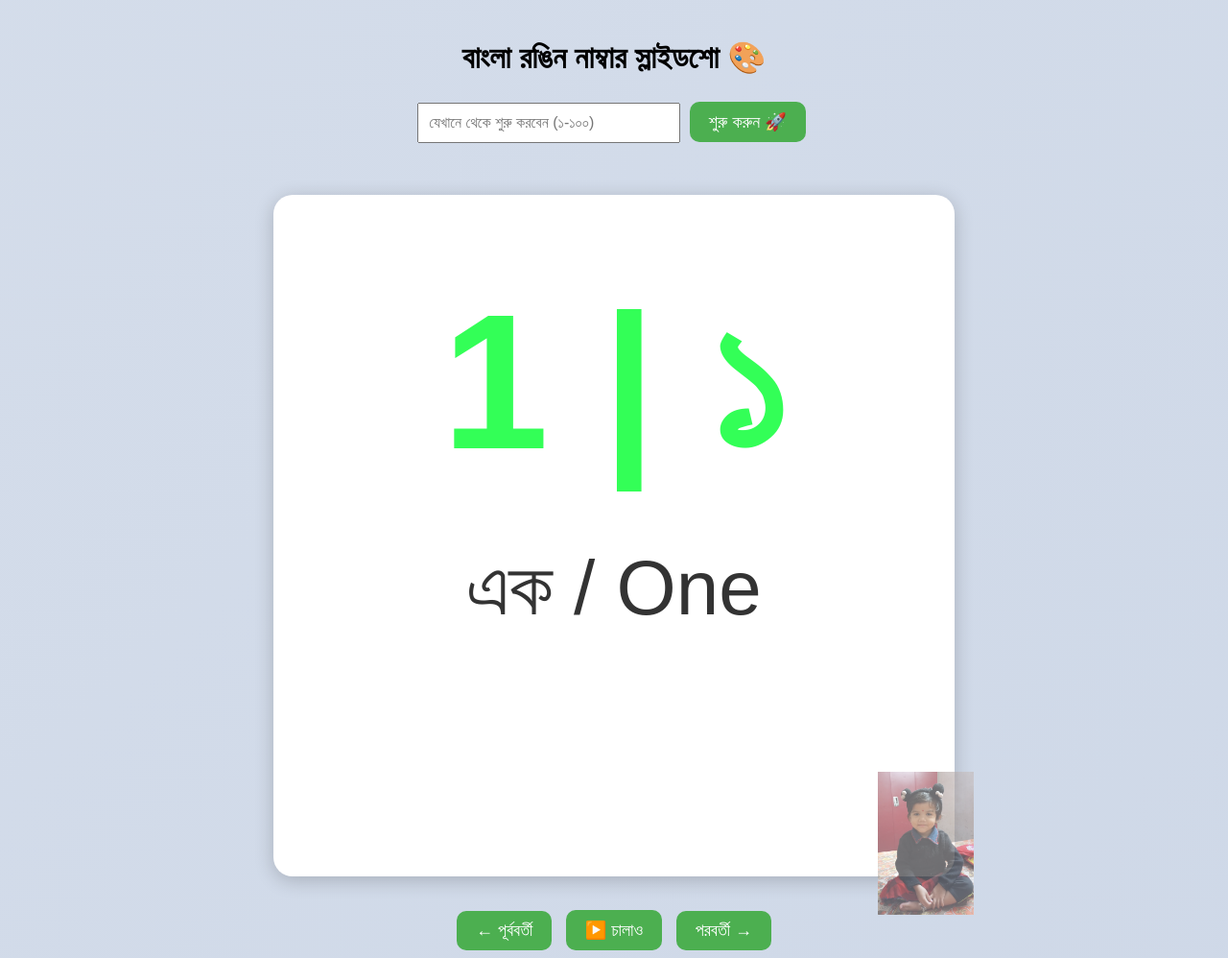
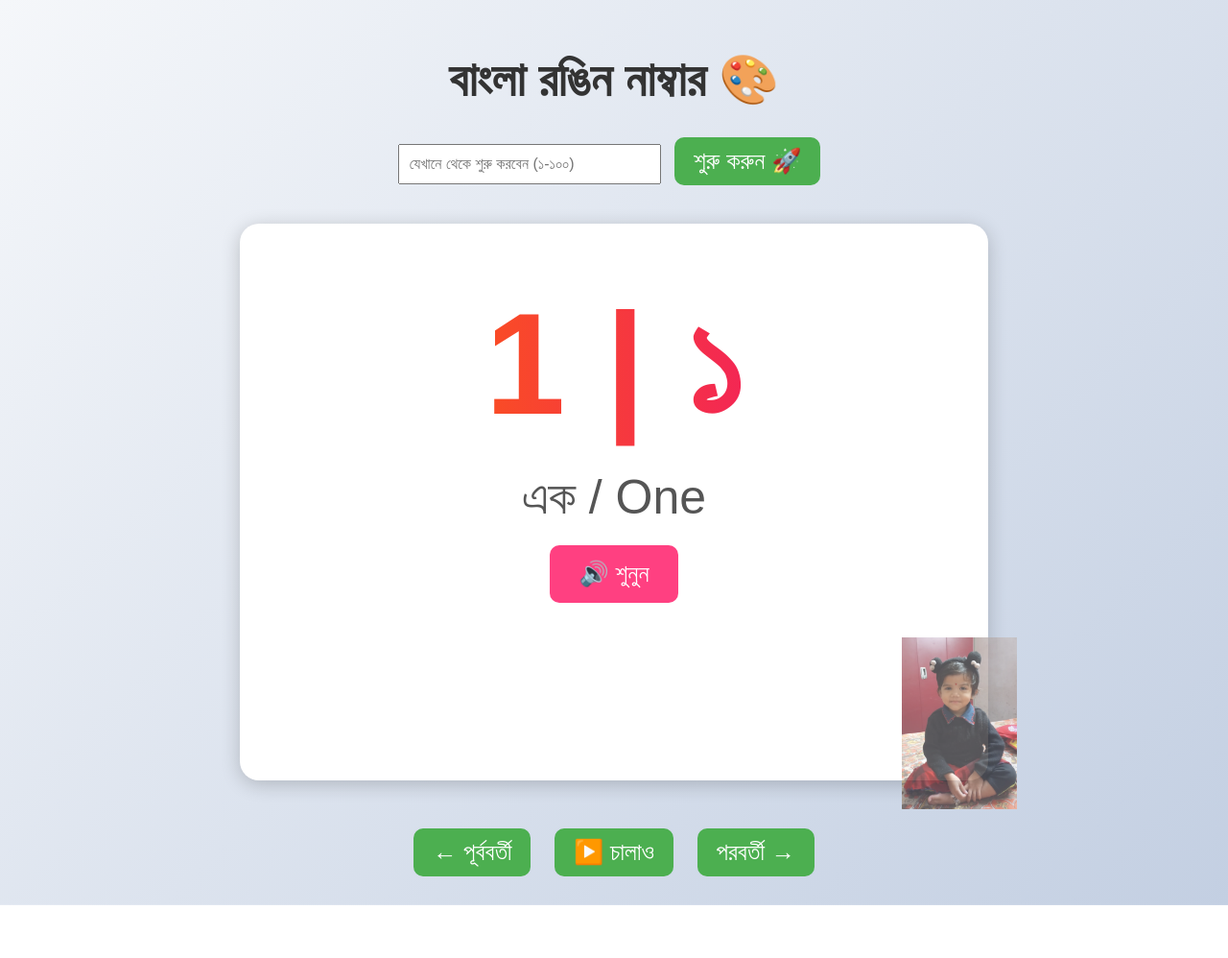
Before and after one commit to Mohan-25-oss/Number-Slides, a plain HTML site: page index.html in a window 1280 px wide. Shown: the whole page at 96% size. After the commit the page ends 943 px from the top, so only its background shows below. Drawn offline with Linux system fonts and the light colour scheme.

Commit message:
audio button updated

```diff
--- a/index.html
+++ b/index.html
@@ -1,4 +1,4 @@
-    <!DOCTYPE html>
+    <!-- <!DOCTYPE html>
     <html lang="bn">
     <head>
     <meta charset="UTF-8">
@@ -26,7 +26,7 @@
         background: white;
         box-shadow: 0 4px 20px rgba(0,0,0,0.2);
         display: inline-block;
-        min-width: 650px;
+        min-width: 700px;
         min-height: 650px;
         transition: all 0.5s ease;
         position: relative;
@@ -34,21 +34,21 @@
         .numbers {
         font-size: 200px;
         font-weight: bold;
-        margin-top: 50px;
+        margin-top: 70px;
         margin-bottom: 50px;
         }
         .names {
-        font-size: 80px;
+        font-size: 60px;
         color: #333333;
         margin-top: 50px;
         }
         .controls {
-        margin-top: 30px;
+        margin-top: 40px;
         }
         button {
         padding: 10px 20px;
-        margin: 5px;
-        font-size: 18px;
+        margin: 10px;
+        font-size: 35px;
         border: none;
         border-radius: 10px;
         background-color: #4CAF50;
@@ -190,11 +190,10 @@
     </script>
 
     </body>
-    </html>
+    </html> -->
 
 
 
-<!--
     <!DOCTYPE html>
     <html lang="bn">
     <head>
@@ -202,39 +201,69 @@
     <title>বাংলা রঙিন নাম্বার ১-১০০</title>
     <style>
         body {
-        background: linear-gradient(to right, #dfe9f3, #ffffff);
+            margin: 0;
+            padding: 20px;
             font-family: 'Arial', sans-serif;
             text-align: center;
-        margin: 0;
-        padding: 20px;
+            min-height: 100vh;
+            background: linear-gradient(135deg, #f5f7fa 0%, #c3cfe2 100%);
+            animation: gradientAnimation 15s ease infinite;
+        }
+        @keyframes gradientAnimation {
+            0% {background-position: 0% 50%;}
+            50% {background-position: 100% 50%;}
+            100% {background-position: 0% 50%;}
+        }
+        h1 {
+            font-size: 50px;
+            color: #333;
+            margin-bottom: 20px;
         }
         .slide {
-        margin-top: 50px;
-        padding: 30px;
+            background: white;
+            padding: 40px;
             border-radius: 20px;
-        background: white;
-        box-shadow: 0 4px 20px rgba(0,0,0,0.1);
+            box-shadow: 0 4px 20px rgba(0,0,0,0.2);
             display: inline-block;
-        min-width: 300px;
-        transition: all 0.5s ease;
+            min-width: 700px;
+            min-height: 500px;
+            position: relative;
+            margin-top: 30px;
         }
         .numbers {
             font-size: 150px;
             font-weight: bold;
-        margin-bottom: 20px;
+            background: linear-gradient(90deg, #ff6a00, #ee0979);
+            -webkit-background-clip: text;
+            color: transparent;
+            margin: 20px 0;
         }
         .names {
-        font-size: 40px;
+            font-size: 50px;
+            margin-top: 20px;
             color: #555;
-        margin-top: 10px;
+        }
+        .speak-btn {
+            margin-top: 20px;
+            padding: 15px 30px;
+            font-size: 25px;
+            background: #ff4081;
+            color: white;
+            border: none;
+            border-radius: 10px;
+            cursor: pointer;
+            transition: background 0.3s;
+        }
+        .speak-btn:hover {
+            background: #e91e63;
         }
         .controls {
-        margin-top: 30px;
+            margin-top: 40px;
         }
-        button {
+        button.control-btn {
             padding: 10px 20px;
-        margin: 5px;
-        font-size: 18px;
+            margin: 10px;
+            font-size: 25px;
             border: none;
             border-radius: 10px;
             background-color: #4CAF50;
@@ -242,21 +271,34 @@
             cursor: pointer;
             transition: 0.3s;
         }
-        button:hover {
+        button.control-btn:hover {
             background-color: #45a049;
+        }
+        .cartoon {
+            position: absolute;
+            bottom: -30px;
+            right: -30px;
+            width: 120px;
+            opacity: 0.7;
         }
     </style>
     </head>
+
     <body>
 
-    <h1>বাংলা রঙিন নাম্বার স্লাইডশো 🎨</h1>
+    <h1>বাংলা রঙিন নাম্বার 🎨</h1>
+
+    <div>
+        <input type="number" id="startNumber" min="1" max="100" placeholder="যেখানে থেকে শুরু করবেন (১-১০০)" style="padding:10px;font-size:16px;width:250px;">
+        <button onclick="setStart()" class="control-btn">শুরু করুন 🚀</button>
+    </div>
 
     <div id="slideshow-container"></div>
 
     <div class="controls">
-        <button onclick="previousSlide()">← পূর্ববর্তী</button>
-        <button onclick="togglePlay()"><span id="playPauseBtn">▶️ চালাও</span></button>
-        <button onclick="nextSlide()">পরবর্তী →</button>
+        <button onclick="previousSlide()" class="control-btn">← পূর্ববর্তী</button>
+        <button onclick="togglePlay()" class="control-btn"><span id="playPauseBtn">▶️ চালাও</span></button>
+        <button onclick="nextSlide()" class="control-btn">পরবর্তী →</button>
     </div>
 
     <audio id="audio" src="https://actions.google.com/sounds/v1/cartoon/clang_and_wobble.ogg"></audio>
@@ -274,7 +316,6 @@
         "Eighty-One", "Eighty-Two", "Eighty-Three", "Eighty-Four", "Eighty-Five", "Eighty-Six", "Eighty-Seven", "Eighty-Eight", "Eighty-Nine", "Ninety",
         "Ninety-One", "Ninety-Two", "Ninety-Three", "Ninety-Four", "Ninety-Five", "Ninety-Six", "Ninety-Seven", "Ninety-Eight", "Ninety-Nine", "One Hundred"
     ];
-
     const bengaliNames = [
         "", "এক", "দুই", "তিন", "চার", "পাঁচ", "ছয়", "সাত", "আট", "নয়", "দশ",
         "এগারো", "বারো", "তেরো", "চৌদ্দ", "পনেরো", "ষোল", "সতেরো", "আঠারো", "উনিশ", "বিশ",
@@ -288,11 +329,6 @@
         "একানব্বই", "বিরানব্বই", "তিরানব্বই", "চুরানব্বই", "পঁচানব্বই", "ছিয়ানব্বই", "সাতানব্বই", "আটানব্বই", "নিরানব্বই", "একশো"
     ];
 
-        const colors = [
-        "#FF5733", "#33FF57", "#3357FF", "#FF33A1", "#A133FF",
-        "#33FFF2", "#FF8F33", "#8FFF33", "#FF3380", "#8033FF"
-        ];
-
     let currentSlide = 1;
     let isPlaying = false;
     let interval;
@@ -304,19 +340,14 @@
         const slide = document.createElement('div');
         slide.className = 'slide';
 
-        const color = colors[currentSlide % colors.length];
-
         slide.innerHTML = `
-            <div class="numbers" style="color: ${color};">
-            ${currentSlide} | ${convertToBengaliNumber(currentSlide)}
-            </div>
-            <div class="names">
-            ${bengaliNames[currentSlide]} / ${englishNames[currentSlide]}
-            </div>
+            <div class="numbers">${currentSlide} | ${convertToBengaliNumber(currentSlide)}</div>
+            <div class="names">${bengaliNames[currentSlide]} / ${englishNames[currentSlide]}</div>
+            <button class="speak-btn" onclick="speak('${bengaliNames[currentSlide]} ${englishNames[currentSlide]}')">🔊 শুনুন</button>
+            <img src="images/Devi.jpg" class="cartoon" alt="দেবীর ছবি">
         `;
         container.appendChild(slide);
 
-        // Play sound
         const audio = document.getElementById('audio');
         audio.currentTime = 0;
         audio.play();
@@ -348,10 +379,26 @@
         isPlaying = !isPlaying;
     }
 
-        // Start
+    function setStart() {
+        const input = document.getElementById('startNumber').value;
+        const number = parseInt(input);
+        if (number >= 1 && number <= 100) {
+            currentSlide = number;
+            createSlides();
+        } else {
+            alert('১ থেকে ১০০ এর মধ্যে নাম্বার দিন!');
+        }
+    }
+
+    function speak(text) {
+        const utterance = new SpeechSynthesisUtterance(text);
+        utterance.lang = 'bn-BD'; // বাংলা ভাষা সেট
+        window.speechSynthesis.speak(utterance);
+    }
+
+    // Initial Slide
     createSlides();
     </script>
 
     </body>
     </html>
-    -->
```
Lines whose indentation alone changed are shown as unchanged.
